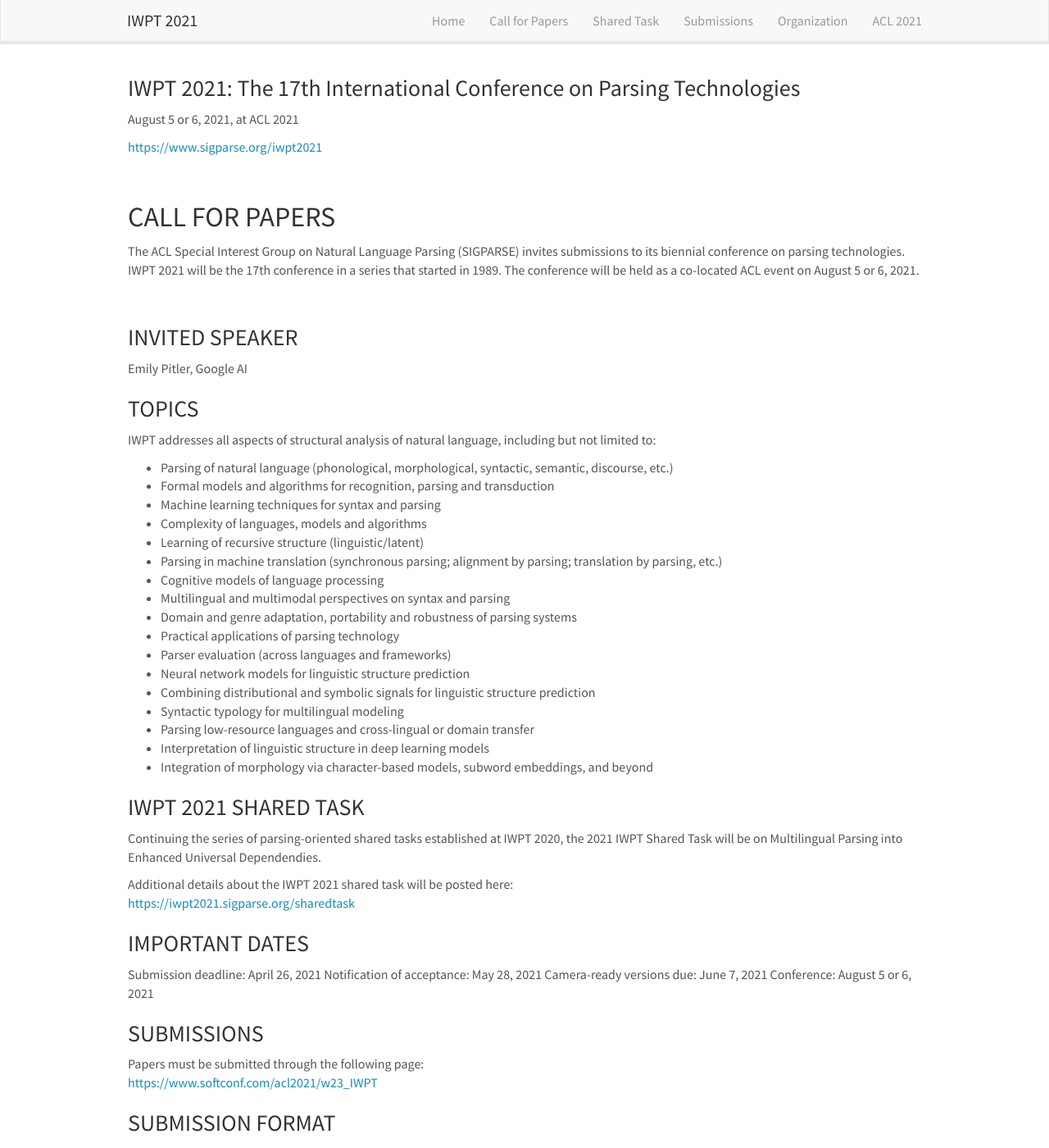
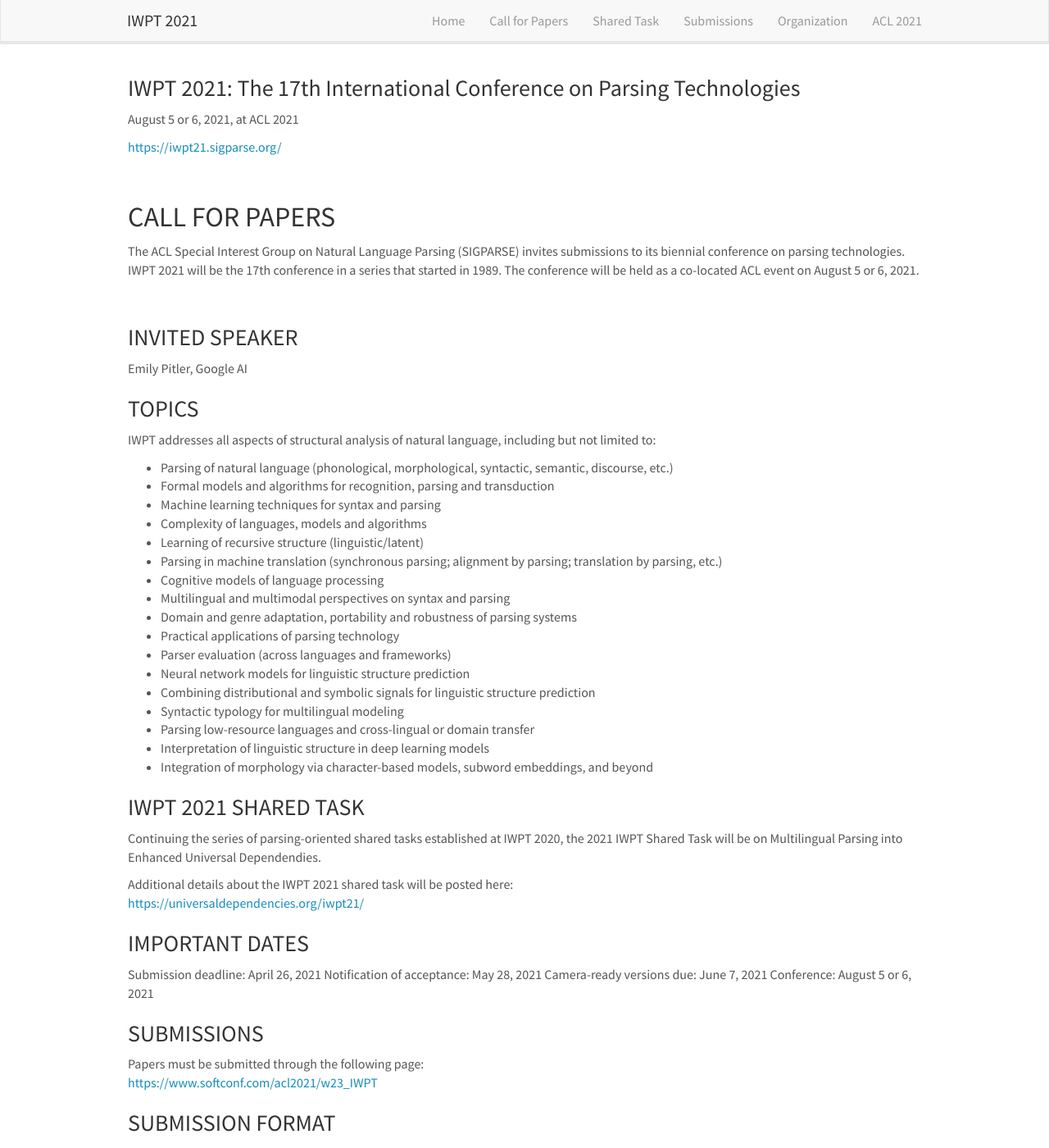
Before and after one commit to sigparse/iwpt2021, a Jekyll site: the page built from _pages/cfp.md, in a window 1280 px wide and 1400 px high. Shown: the whole window at 82% size. Built offline with Jekyll 4.4.1, drawn with Linux system fonts in a browser that asks for light colours; nearby versions of some CDN libraries.

Commit message:
update URLs, including for the shared task

```diff
--- a/_config.yml
+++ b/_config.yml
@@ -1,7 +1,7 @@
 theme: jekyll-theme-minimal
 title: IWPT 2021
-url: "https://www.sigparse.org"
-baseurl: "/iwpt2021"
+url: "https://iwpt21.sigparse.org"
+baseurl: ""
 description: >
   IWPT 2021: The 17th International Conference on Parsing Technologies
 
--- a/_pages/cfp.md
+++ b/_pages/cfp.md
@@ -9,7 +9,7 @@ permalink: /cfp
 ### IWPT 2021: The 17th International Conference on Parsing Technologies
 August 5 or 6, 2021, at ACL 2021
 
-<https://www.sigparse.org/iwpt2021>
+<https://iwpt21.sigparse.org/>
 
 &nbsp;
 
@@ -53,7 +53,7 @@ including but not limited to:
 Continuing the series of parsing-oriented shared tasks established at IWPT 2020, the 2021 IWPT Shared Task will be on Multilingual Parsing into Enhanced Universal Dependendies.
 
 Additional details about the IWPT 2021 shared task will be posted here:
-<https://iwpt2021.sigparse.org/sharedtask>
+<https://universaldependencies.org/iwpt21/>
 
 
 ### IMPORTANT DATES
```
Also changed, not shown: _pages/home.md (+2 -2 lines), _pages/submissions.md (+1 -1 lines).
